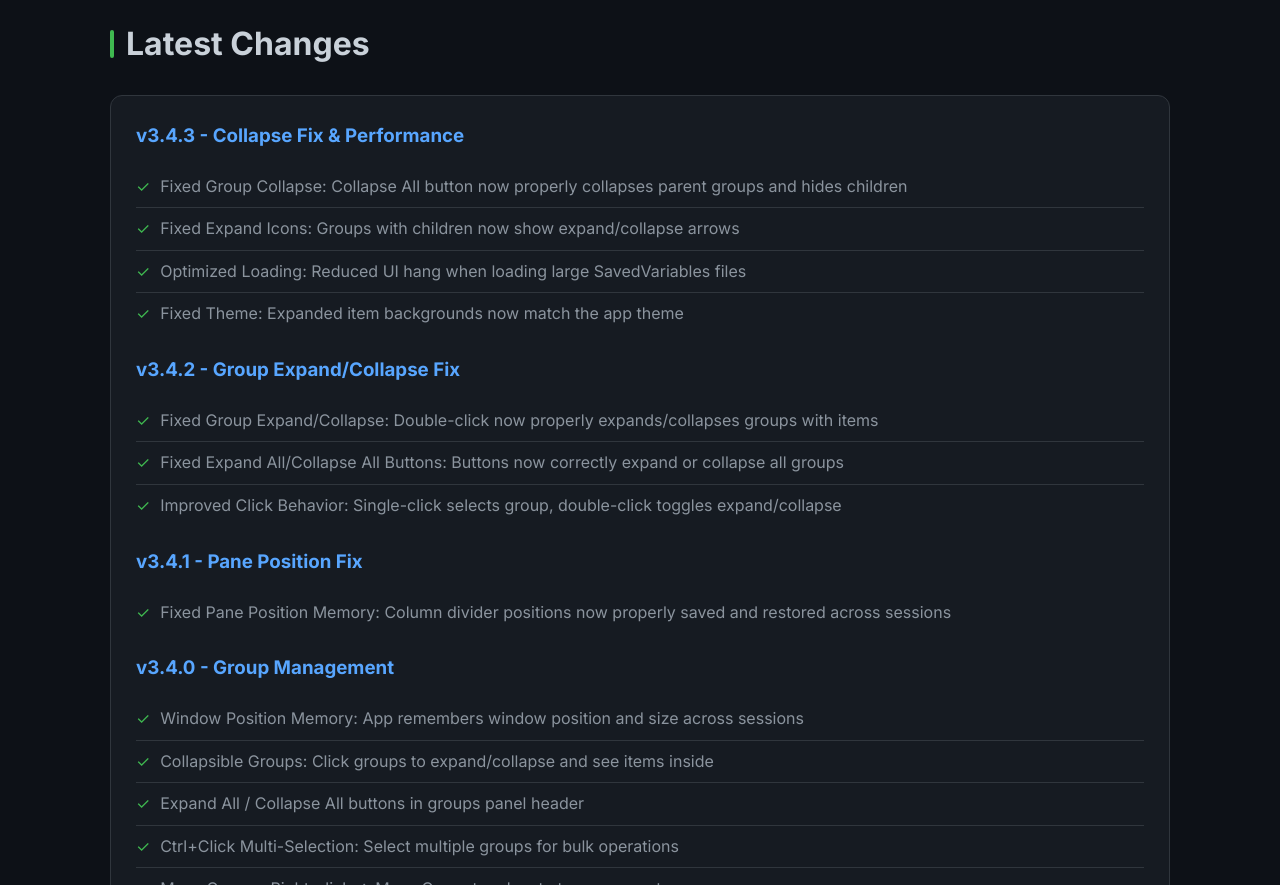
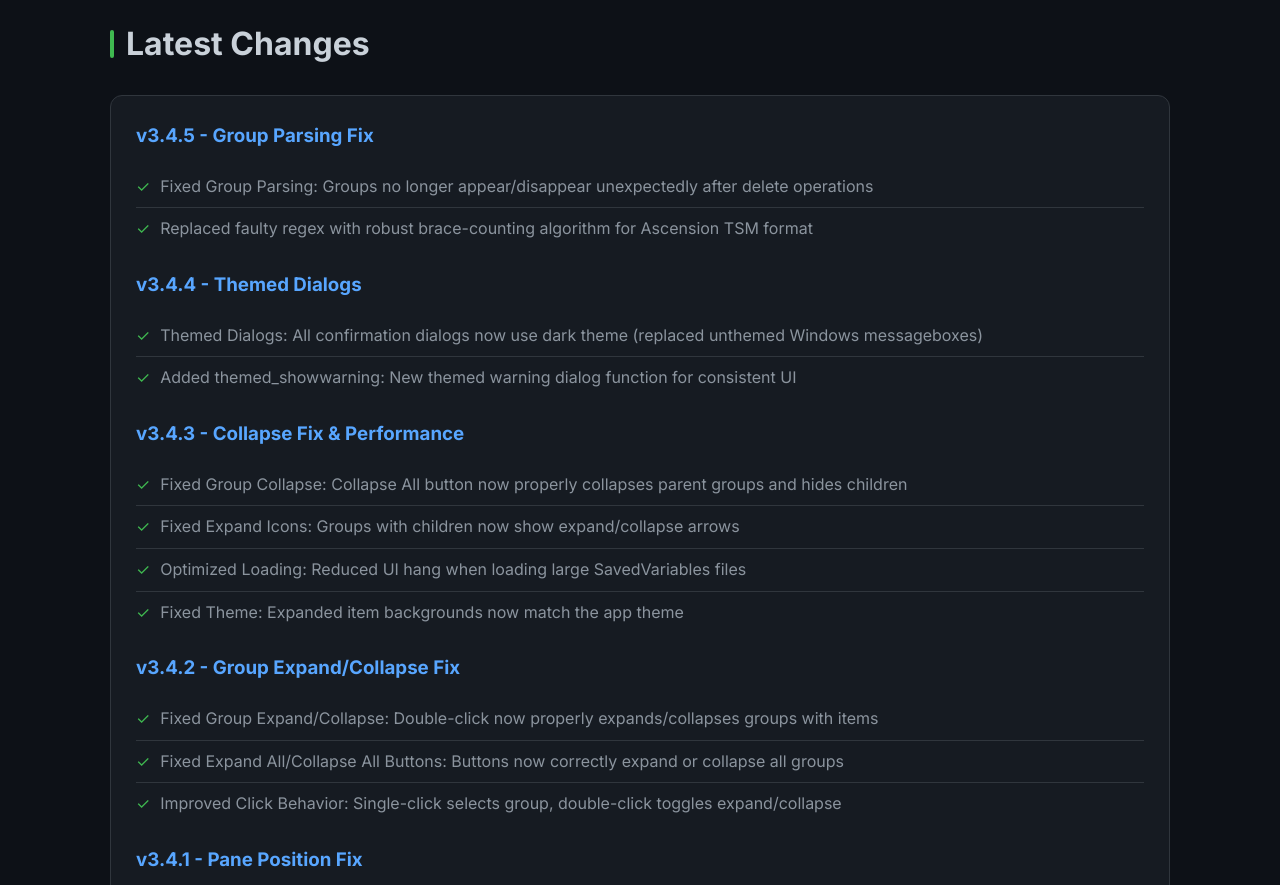
Before and after one commit to Xurkon/TSM-Scraper, a plain HTML site: page docs/index.html in a window 1280 px wide. Shown: the part 860-1745 px from the top of the page. Drawn offline with Linux system fonts and the light colour scheme.

Commit message:
v3.4.5: Fix group parsing bug - replaced faulty regex with brace-counting algorithm

```diff
--- a/docs/index.html
+++ b/docs/index.html
@@ -345,7 +345,7 @@
         <p class="subtitle">Cross-server Item Scraping Tool for TradeSkillMaster on Project Ascension &amp; Retail</p>
 
         <div class="badges">
-            <span class="badge version">v3.4.3</span>
+            <span class="badge version">v3.4.5</span>
             <span class="badge wow">TSM Compatible</span>
             <span class="badge platform">Python App</span>
         </div>
@@ -393,9 +393,23 @@
         <section>
             <h2>Latest Changes</h2>
             <div class="changelog">
-                <h3>v3.4.3 - Collapse Fix & Performance</h3>
+                <h3>v3.4.5 - Group Parsing Fix</h3>
                 <ul>
-                    <li>Fixed Group Collapse: Collapse All button now properly collapses parent groups and hides children</li>
+                    <li>Fixed Group Parsing: Groups no longer appear/disappear unexpectedly after delete operations</li>
+                    <li>Replaced faulty regex with robust brace-counting algorithm for Ascension TSM format</li>
+                </ul>
+
+                <h3 style="margin-top: 20px;">v3.4.4 - Themed Dialogs</h3>
+                <ul>
+                    <li>Themed Dialogs: All confirmation dialogs now use dark theme (replaced unthemed Windows
+                        messageboxes)</li>
+                    <li>Added themed_showwarning: New themed warning dialog function for consistent UI</li>
+                </ul>
+
+                <h3 style="margin-top: 20px;">v3.4.3 - Collapse Fix &amp; Performance</h3>
+                <ul>
+                    <li>Fixed Group Collapse: Collapse All button now properly collapses parent groups and hides
+                        children</li>
                     <li>Fixed Expand Icons: Groups with children now show expand/collapse arrows</li>
                     <li>Optimized Loading: Reduced UI hang when loading large SavedVariables files</li>
                     <li>Fixed Theme: Expanded item backgrounds now match the app theme</li>
@@ -410,7 +424,8 @@
 
                 <h3 style="margin-top: 20px;">v3.4.1 - Pane Position Fix</h3>
                 <ul>
-                    <li>Fixed Pane Position Memory: Column divider positions now properly saved and restored across sessions</li>
+                    <li>Fixed Pane Position Memory: Column divider positions now properly saved and restored across
+                        sessions</li>
                 </ul>
 
                 <h3 style="margin-top: 20px;">v3.4.0 - Group Management</h3>
```
Also changed, not shown: 4 other files.
